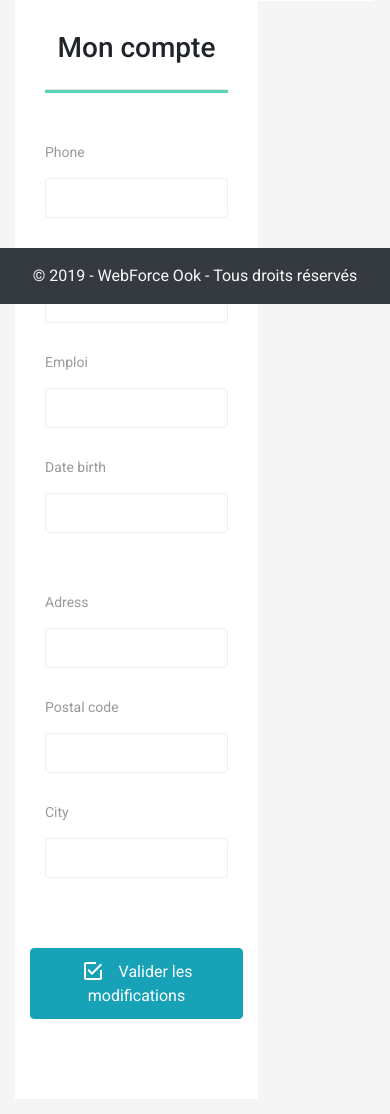
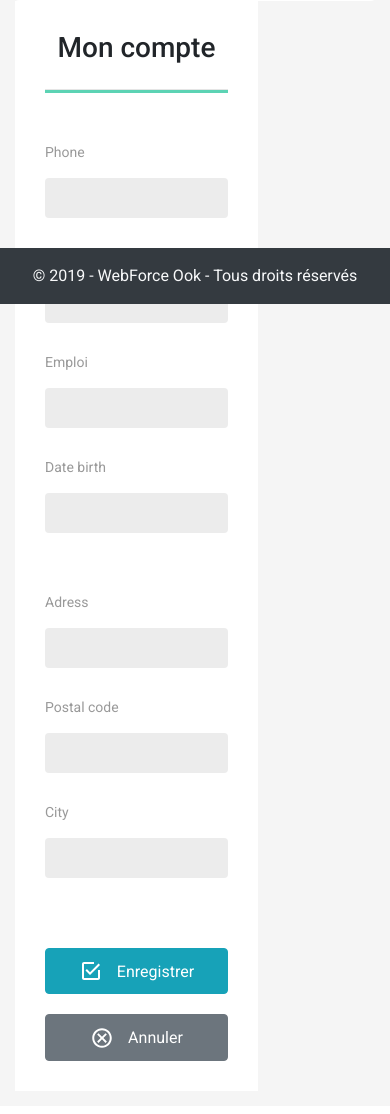
Before and after one commit to mastervr99/webforce-ook, a Symfony app: template templates/user/compte.html.twig in a window 390 px wide. Shown: the part 540-1654 px from the top of the page. After the commit the page ends 1601 px from the top, so only its background shows below. Run offline with Twig, Linux system fonts and the light colour scheme; the template is opened without the code that fills it, so the values that code supplies are empty; form fields are guessed from the names that the template uses; some libraries are stand-ins or nearby versions.

Commit message:
check bug decalage + pages compte

```diff
--- a/public/css/style.css
+++ b/public/css/style.css
@@ -577,12 +577,13 @@
 #my-profile label {
     font-weight: normal;
     font-size: 14px;
-    text-align: right;
+    text-align: right!important;
 }
 
 #my-profile .form-control {
-    border-color: #eee;
+    background-color: #ececec;
     min-height: 40px;
+    border: none;
 }
 
 #my-profile .form-control::placeholder {
--- a/src/Form/UserCompleteType.php
+++ b/src/Form/UserCompleteType.php
@@ -29,7 +29,7 @@
                             'class' => 'form-control'
                         ],
                     'label_attr' =>[
-
+                        'class' => 'bg-dark text-right'
                     ]
                 ])
             ->add('postalCode', TextType::class,
--- a/templates/user/compte.html.twig
+++ b/templates/user/compte.html.twig
@@ -92,15 +92,22 @@
                                 <div class="col-sm-7">{{ form_widget(form.city) }}</div>
                             </div>
 
-                            <div class="row form-group form-separator">
-                            <button type="submit" class="btn btn-labeled btn-info user-btn btn-validate">
-                                <ion-icon class="align-middle" name="checkbox-outline"></ion-icon>
-                                <span class="align-middle">Valider les modifications</span>
-                            </button>
+                            <div class="row">
+                                <div class="col-md-6">
+                                    <button type="submit" class="btn btn-labeled btn-info user-btn btn-validate">
+                                        <ion-icon class="align-middle" name="checkbox-outline"></ion-icon>
+                                        <span class="align-middle">Enregistrer</span>
+                                    </button>
+                                </div>
+                                <div class="col-md-6">
+                                    <button type="submit" class="btn btn-labeled btn-secondary user-btn btn-validate">
+                                        <ion-icon class="align-middle" name="close-circle-outline"></ion-icon>
+                                        <span class="align-middle">Annuler</span>
+                                    </button>
+                                </div>
+                            </div>
 
-                        {# A CHACKER ATTENTION RETRAIT DE LA BALISE PHOTOS
-                        du coup le mot photos apparait tt en bas#}
-                            <form>
+                        </form>
                         {{ form_end(form) }}
                     </section>
                 </div>
```
Also changed, not shown: src/Form/ContactType.php (+54 -10 lines), templates/contact/createContact.html.twig (+12 -4 lines).
